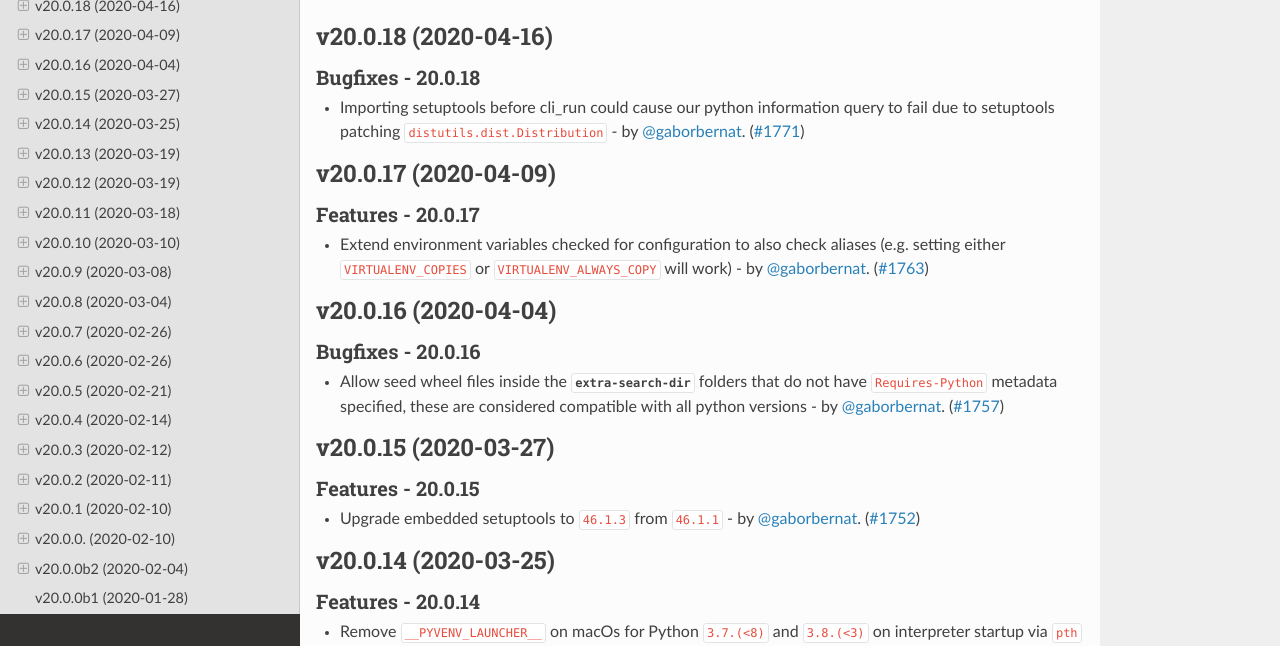
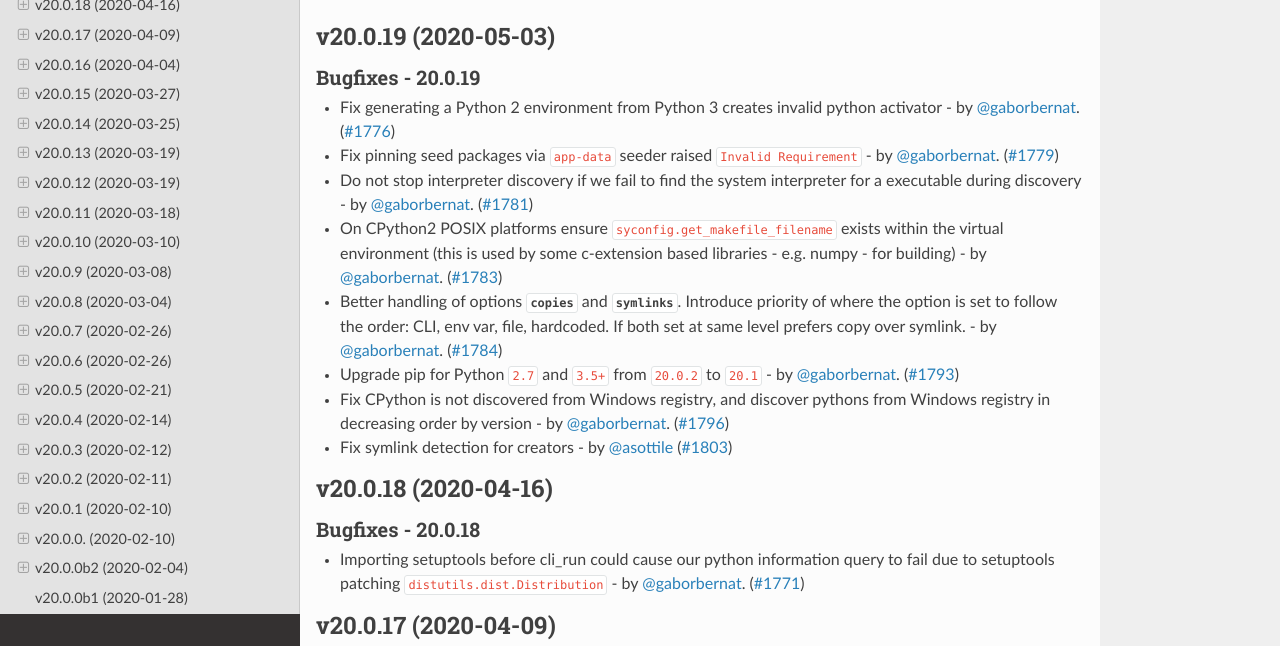
Before and after one commit to pypa/virtualenv, a Sphinx documentation site: the page built from docs/changelog.rst, in a window 1280 px wide and 900 px high, cut to the strip 254-900 px from the top of the window. Built offline with Sphinx 7.4.7 and the Read the Docs theme 2.0.0, drawn with Linux system fonts in a browser that asks for light colours; pages that are not in the unit, such as notebooks, are missing from menus; the version number could not be read and is left out; some of the changed text lies outside the part shown.

Commit message:
release 20.0.19

```diff
--- a/docs/changelog.rst
+++ b/docs/changelog.rst
@@ -4,6 +4,25 @@ Release History
 .. include:: _draft.rst
 
 .. towncrier release notes start
+
+v20.0.19 (2020-05-03)
+---------------------
+
+Bugfixes - 20.0.19
+~~~~~~~~~~~~~~~~~~
+- Fix generating a Python 2 environment from Python 3 creates invalid python activator - by :user:`gaborbernat`. (`#1776 <https://github.com/pypa/virtualenv/issues/1776>`_)
+- Fix pinning seed packages via ``app-data`` seeder raised ``Invalid Requirement`` - by :user:`gaborbernat`. (`#1779 <https://github.com/pypa/virtualenv/issues/1779>`_)
+- Do not stop interpreter discovery if we fail to find the system interpreter for a executable during discovery
+  - by :user:`gaborbernat`. (`#1781 <https://github.com/pypa/virtualenv/issues/1781>`_)
+- On CPython2 POSIX platforms ensure ``syconfig.get_makefile_filename`` exists within the virtual environment (this is used by some c-extension based libraries - e.g. numpy - for building) - by :user:`gaborbernat`. (`#1783 <https://github.com/pypa/virtualenv/issues/1783>`_)
+- Better handling of options :option:`copies` and :option:`symlinks`. Introduce priority of where the option is set
+  to follow the order: CLI, env var, file, hardcoded. If both set at same level prefers copy over symlink. - by
+  :user:`gaborbernat`. (`#1784 <https://github.com/pypa/virtualenv/issues/1784>`_)
+- Upgrade pip for Python ``2.7`` and ``3.5+`` from ``20.0.2`` to ``20.1`` - by :user:`gaborbernat`. (`#1793 <https://github.com/pypa/virtualenv/issues/1793>`_)
+- Fix CPython is not discovered from Windows registry, and discover pythons from Windows registry in decreasing order
+  by version - by :user:`gaborbernat`. (`#1796 <https://github.com/pypa/virtualenv/issues/1796>`_)
+- Fix symlink detection for creators - by :user:`asottile` (`#1803 <https://github.com/pypa/virtualenv/issues/1803>`_)
+
 
 v20.0.18 (2020-04-16)
 ---------------------
--- a/docs/changelog/1776.bugfix.rst
+++ /dev/null
@@ -1 +0,0 @@
-Fix generating a Python 2 environment from Python 3 creates invalid python activator - by :user:`gaborbernat`.
--- a/docs/changelog/1779.bugfix.rst
+++ /dev/null
@@ -1 +0,0 @@
-Fix pinning seed packages via ``app-data`` seeder raised ``Invalid Requirement`` - by :user:`gaborbernat`.
--- a/docs/changelog/1781.bugfix.rst
+++ /dev/null
@@ -1,2 +0,0 @@
-Do not stop interpreter discovery if we fail to find the system interpreter for a executable during discovery
-- by :user:`gaborbernat`.
--- a/docs/changelog/1783.bugfix.rst
+++ /dev/null
@@ -1 +0,0 @@
-On CPython2 POSIX platforms ensure ``syconfig.get_makefile_filename`` exists within the virtual environment (this is used by some c-extension based libraries - e.g. numpy - for building) - by :user:`gaborbernat`.
--- a/docs/changelog/1784.bugfix.rst
+++ /dev/null
@@ -1,3 +0,0 @@
-Better handling of options :option:`copies` and :option:`symlinks`. Introduce priority of where the option is set
-to follow the order: CLI, env var, file, hardcoded. If both set at same level prefers copy over symlink. - by
-:user:`gaborbernat`.
--- a/docs/changelog/1793.bugfix.rst
+++ /dev/null
@@ -1 +0,0 @@
-Upgrade pip for Python ``2.7`` and ``3.5+`` from ``20.0.2`` to ``20.1`` - by :user:`gaborbernat`.
--- a/docs/changelog/1796.bugfix.rst
+++ /dev/null
@@ -1,2 +0,0 @@
-Fix CPython is not discovered from Windows registry, and discover pythons from Windows registry in decreasing order
-by version - by :user:`gaborbernat`.
--- a/docs/changelog/1803.bugfix.rst
+++ /dev/null
@@ -1 +0,0 @@
-Fix symlink detection for creators - by :user:`asottile`
```
